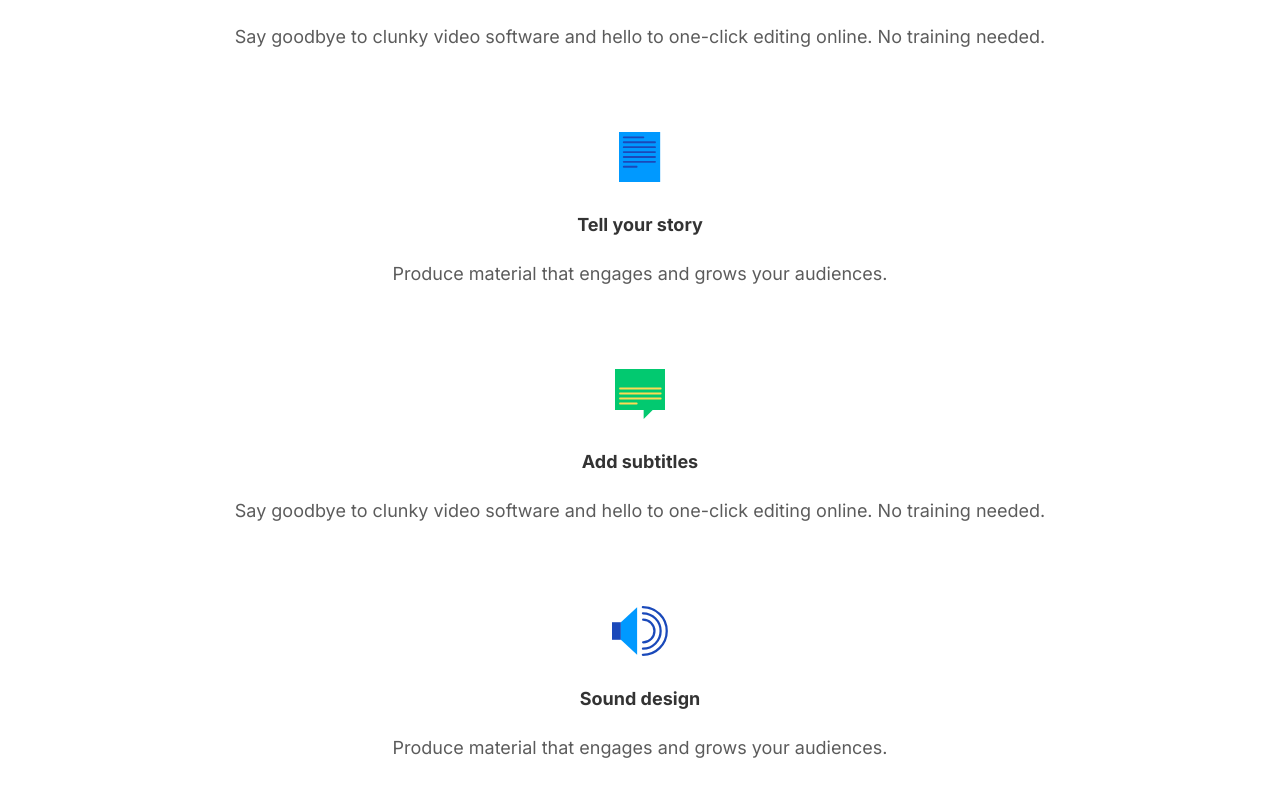
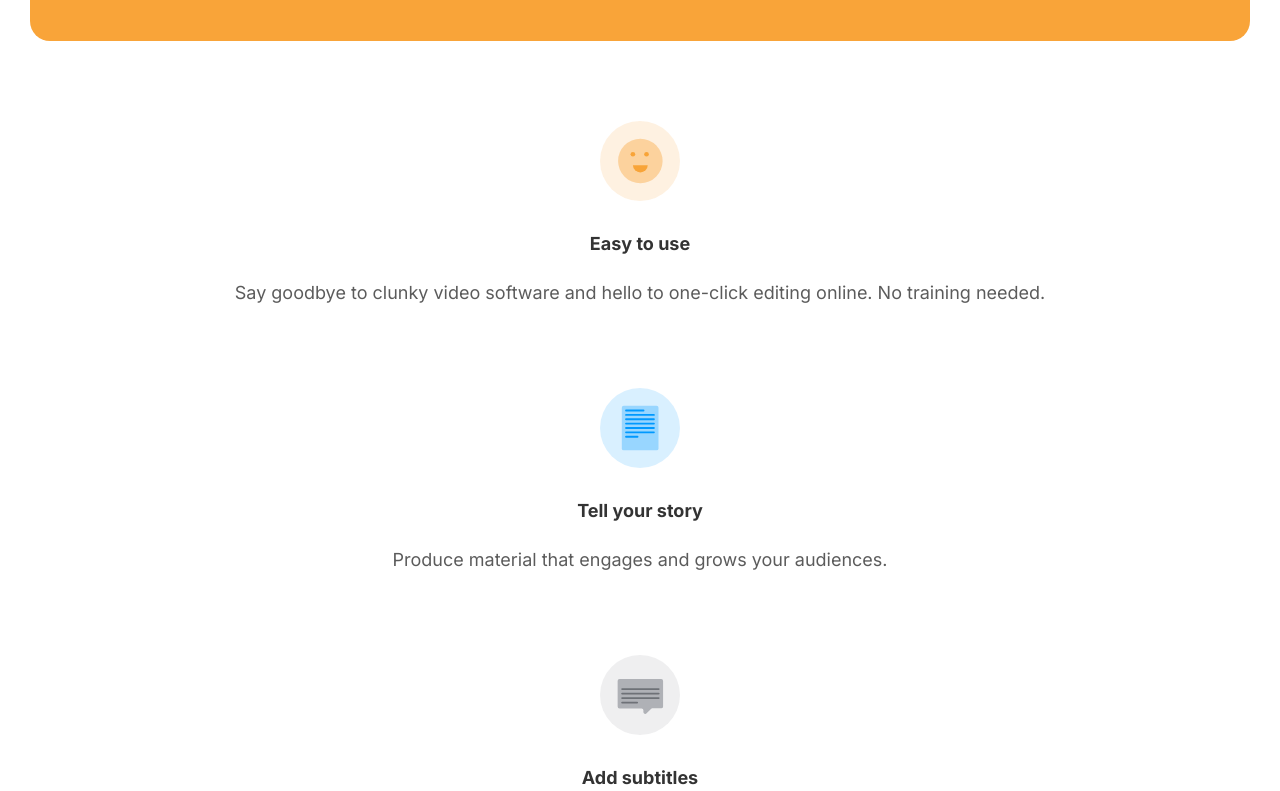
Before and after one commit to chrisprodev/lading_page, a Next.js app: page / in a window 1280 px wide. Shown: the part 2949-3740 px from the top of the page. Built offline with nearby package versions, Linux system fonts and the light colour scheme.

Commit message:
Update Assets

```diff
--- a/constants/data.js
+++ b/constants/data.js
@@ -66,6 +66,9 @@ export const logosData = [
 
 export const features = [
   {
+    image: "banner_01",
+    width: 914,
+    height: 1138,
     color: "orange",
     mainTitle: "The Ultimate Creative Solution",
     mainDesc:
@@ -75,20 +78,41 @@ export const features = [
         icon: (
           <svg
             id="Layer_1"
-            data-name="Layer 1"
             xmlns="http://www.w3.org/2000/svg"
-            viewBox="0 0 81.52 81.52"
+            viewBox="0 0 127.67 127.67"
           >
-            <circle
-              cx="40.76"
-              cy="40.76"
-              r="40.76"
+            <g style={{ opacity: "0.15" }}>
+              <circle
+                cx="63.83"
+                cy="63.83"
+                r="63.83"
+                style={{ fill: "#f8a438" }}
+              />
+            </g>
+            <g style={{ opacity: "0.4" }}>
+              <circle
+                cx="64.38"
+                cy="63.87"
+                r="35.52"
+                style={{ fill: "#f8a438" }}
+              />
+            </g>
+            <path
+              d="M77.34,71.74a11.84,11.84,0,0,1-23.67,0"
+              transform="translate(-1.12 -1.22)"
               style={{ fill: "#f8a438" }}
             />
-            <path
-              d="M50.23,77a27,27,0,0,0,27-27H23.26A27,27,0,0,0,50.23,77Z"
-              transform="translate(-9.47 -9.3)"
-              style={{ fill: "#ffda54" }}
+            <circle
+              cx="52.47"
+              cy="53.13"
+              r="3.72"
+              style={{ fill: "#f8a438" }}
+            />
+            <circle
+              cx="74.26"
+              cy="53.13"
+              r="3.72"
+              style={{ fill: "#f8a438" }}
             />
           </svg>
         ),
@@ -99,97 +123,113 @@ export const features = [
         icon: (
           <svg
             id="Layer_1"
-            data-name="Layer 1"
             xmlns="http://www.w3.org/2000/svg"
-            viewBox="0 0 67.14 81.52"
+            viewBox="0 0 127.67 127.67"
           >
-            <rect width="67.14" height="81.52" style={{ fill: "#09f" }} />
+            <g style={{ opacity: "0.15" }}>
+              <circle
+                cx="63.83"
+                cy="63.83"
+                r="63.83"
+                style={{ fill: "#09f" }}
+              />
+            </g>
+            <g style={{ opacity: "0.3" }}>
+              <rect
+                x="34.82"
+                y="28.35"
+                width="58.52"
+                height="71.05"
+                rx="3"
+                style={{ fill: "#09f" }}
+              />
+            </g>
             <line
-              x1="7.73"
-              y1="8.7"
-              x2="39.75"
-              y2="8.7"
+              x1="41.55"
+              y1="35.93"
+              x2="69.46"
+              y2="35.93"
               style={{
                 fill: "none",
-                stroke: "#1a49ba",
+                stroke: "#09f",
                 strokeLinecap: "round",
                 strokeLinejoin: "round",
                 strokeWidth: "3px",
               }}
             />
             <line
-              x1="7.73"
-              y1="16.7"
-              x2="58.75"
-              y2="16.7"
+              x1="41.55"
+              y1="42.91"
+              x2="86.02"
+              y2="42.91"
               style={{
                 fill: "none",
-                stroke: "#1a49ba",
+                stroke: "#09f",
                 strokeLinecap: "round",
                 strokeLinejoin: "round",
                 strokeWidth: "3px",
               }}
             />
             <line
-              x1="7.73"
-              y1="24.7"
-              x2="58.75"
-              y2="24.7"
+              x1="41.55"
+              y1="49.88"
+              x2="86.02"
+              y2="49.88"
               style={{
                 fill: "none",
-                stroke: "#1a49ba",
+                stroke: "#09f",
                 strokeLinecap: "round",
                 strokeLinejoin: "round",
                 strokeWidth: "3px",
               }}
             />
             <line
-              x1="7.73"
-              y1="32.7"
-              x2="58.75"
-              y2="32.7"
+              x1="41.55"
+              y1="56.85"
+              x2="86.02"
+              y2="56.85"
               style={{
                 fill: "none",
-                stroke: "#1a49ba",
+                stroke: "#09f",
                 strokeLinecap: "round",
                 strokeLinejoin: "round",
                 strokeWidth: "3px",
               }}
             />
             <line
-              x1="7.73"
-              y1="40.7"
-              x2="58.75"
-              y2="40.7"
+              x1="41.55"
+              y1="63.82"
+              x2="86.02"
+              y2="63.82"
               style={{
                 fill: "none",
-                stroke: "#1a49ba",
+                stroke: "#09f",
                 strokeLinecap: "round",
                 strokeLinejoin: "round",
                 strokeWidth: "3px",
               }}
             />
             <line
-              x1="7.73"
-              y1="48.7"
-              x2="58.75"
-              y2="48.7"
+              x1="41.55"
+              y1="70.8"
+              x2="86.02"
+              y2="70.8"
               style={{
                 fill: "none",
-                stroke: "#1a49ba",
+                stroke: "#09f",
                 strokeLinecap: "round",
                 strokeLinejoin: "round",
                 strokeWidth: "3px",
               }}
             />
             <line
-              x1="7.73"
-              y1="56.7"
-              x2="28.75"
-              y2="56.7"
+              x1="41.55"
+              y1="77.77"
+              x2="59.88"
+              y2="77.77"
               style={{
                 fill: "none",
-                stroke: "#1a49ba",
+                stroke: "#09f",
                 strokeLinecap: "round",
                 strokeLinejoin: "round",
                 strokeWidth: "3px",
@@ -204,61 +244,71 @@ export const features = [
         icon: (
           <svg
             id="Layer_1"
-            data-name="Layer 1"
             xmlns="http://www.w3.org/2000/svg"
-            viewBox="0 0 81.37 80.43"
+            viewBox="0 0 127.67 127.67"
           >
-            <polygon
-              points="81.37 0 0 0 0 65.87 46.11 65.87 46.11 80.43 60.66 65.87 81.37 65.87 81.37 0"
-              style={{ fill: "#02c970" }}
-            />
+            <g style={{ opacity: "0.07" }}>
+              <circle
+                cx="63.83"
+                cy="63.83"
+                r="63.83"
+                style={{ fill: "#1e2432" }}
+              />
+            </g>
+            <g style={{ opacity: "0.3" }}>
+              <path
+                d="M98.88,40.14H32.35a3,3,0,0,0-3,3V83.85a3,3,0,0,0,3,3h35.1a3,3,0,0,1,3,3v2.74a3,3,0,0,0,5.12,2.12l7-7a3,3,0,0,1,2.12-.88H98.88a3,3,0,0,0,3-3V43.14A3,3,0,0,0,98.88,40.14Z"
+                transform="translate(-1.21 -1.66)"
+                style={{ fill: "#1e2432" }}
+              />
+            </g>
             <line
-              x1="8.09"
-              y1="31.28"
-              x2="73.47"
-              y2="31.28"
+              x1="35.35"
+              y1="54.37"
+              x2="93.62"
+              y2="54.37"
               style={{
                 fill: "none",
-                stroke: "#ffda54",
+                stroke: "#6e7177",
                 strokeLinecap: "round",
                 strokeLinejoin: "round",
                 strokeWidth: "3px",
               }}
             />
             <line
-              x1="8.09"
-              y1="39.35"
-              x2="73.47"
-              y2="39.35"
+              x1="35.35"
+              y1="61.56"
+              x2="93.62"
+              y2="61.56"
               style={{
                 fill: "none",
-                stroke: "#ffda54",
+                stroke: "#6e7177",
                 strokeLinecap: "round",
                 strokeLinejoin: "round",
                 strokeWidth: "3px",
               }}
             />
             <line
-              x1="8.09"
-              y1="47.42"
-              x2="73.47"
-              y2="47.42"
+              x1="35.35"
+              y1="68.76"
+              x2="93.62"
+              y2="68.76"
               style={{
                 fill: "none",
-                stroke: "#ffda54",
+                stroke: "#6e7177",
                 strokeLinecap: "round",
                 strokeLinejoin: "round",
                 strokeWidth: "3px",
               }}
             />
             <line
-              x1="8.09"
-              y1="55.5"
-              x2="34.9"
-              y2="55.5"
+              x1="35.35"
+              y1="75.95"
+              x2="59.24"
+              y2="75.95"
               style={{
                 fill: "none",
-                stroke: "#ffda54",
+                stroke: "#6e7177",
                 strokeLinecap: "round",
                 strokeLinejoin: "round",
                 strokeWidth: "3px",
@@ -273,48 +323,54 @@ export const features = [
         icon: (
           <svg
             id="Layer_1"
-            data-name="Layer 1"
             xmlns="http://www.w3.org/2000/svg"
-            viewBox="0 0 74.1 66.3"
+            viewBox="0 0 127.67 127.67"
           >
+            <circle
+              cx="63.83"
+              cy="63.83"
+              r="63.83"
+              style={{ fill: "#f4d150", opacity: "0.15" }}
+            />
             <rect
-              y="21.5"
+              x="27.58"
+              y="52.17"
               width="11.78"
               height="23.3"
-              style={{ fill: "#1a49ba" }}
+              style={{ fill: "#f4d150" }}
             />
             <polygon
-              points="11.78 44.8 33.28 64.8 33.28 1.5 11.78 21.5 11.78 44.8"
-              style={{ fill: "#09f" }}
+              points="39.36 75.47 60.85 95.47 60.85 32.17 39.36 52.17 39.36 75.47"
+              style={{ fill: "#f4d150" }}
             />
             <path
-              d="M55,35a15,15,0,1,1,0,30"
-              transform="translate(-13.7 -16.85)"
+              d="M70.07,50.47a15,15,0,0,1,0,30"
+              transform="translate(-1.21 -1.66)"
               style={{
                 fill: "none",
-                stroke: "#1a49ba",
+                stroke: "#f4d150",
                 strokeLinecap: "round",
                 strokeLinejoin: "round",
                 strokeWidth: "3px",
               }}
             />
             <path
-              d="M54.75,26.56a23.44,23.44,0,1,1,0,46.88"
-              transform="translate(-13.7 -16.85)"
+              d="M69.85,42a23.44,23.44,0,1,1,0,46.88"
+              transform="translate(-1.21 -1.66)"
               style={{
                 fill: "none",
-                stroke: "#1a49ba",
+                stroke: "#f4d150",
                 strokeLinecap: "round",
                 strokeLinejoin: "round",
                 strokeWidth: "3px",
               }}
             />
             <path
-              d="M54.65,18.35a31.65,31.65,0,0,1,0,63.3"
-              transform="translate(-13.7 -16.85)"
+              d="M69.74,33.82a31.65,31.65,0,1,1,0,63.3"
+              transform="translate(-1.21 -1.66)"
               style={{
                 fill: "none",
-                stroke: "#1a49ba",
+                stroke: "#f4d150",
                 strokeLinecap: "round",
                 strokeLinejoin: "round",
                 strokeWidth: "3px",
@@ -328,28 +384,174 @@ export const features = [
     ],
   },
   {
+    image: "banner_02",
+    width: 906,
+    height: 1042,
     color: "blue",
     mainTitle: "Market your products",
     mainDesc:
       "Position your marketing team for rapid growth. Whether you have a video editor on staff who needs support or you are handling the creative on your own.",
     subFeats: [
       {
-        icon: "",
+        icon: (
+          <svg
+            id="Layer_1"
+            xmlns="http://www.w3.org/2000/svg"
+            viewBox="0 0 127.67 127.67"
+          >
+            <circle
+              cx="63.83"
+              cy="63.83"
+              r="63.83"
+              style={{ fill: "#fe585a", opacity: "0.15" }}
+            />
+            <rect
+              x="32.91"
+              y="35.23"
+              width="61.79"
+              height="58.99"
+              style={{ fill: "#fe585a", opacity: "0.3" }}
+            />
+            <rect
+              x="32.91"
+              y="35.23"
+              width="61.79"
+              height="17.87"
+              style={{ fill: "#fe585a" }}
+            />
+            <path
+              d="M59.21,80.36l6.29-5.89a18.23,18.23,0,0,0,1.74-1.79,4.44,4.44,0,0,0,.81-1.28,3.08,3.08,0,0,0,.22-1.17v0a2.43,2.43,0,0,0-.35-1.3A2.37,2.37,0,0,0,67,68a2.86,2.86,0,0,0-1.39-.33,3.33,3.33,0,0,0-1.61.38,2.77,2.77,0,0,0-1.51,2.43v.11H59v-.1a5.25,5.25,0,0,1,.85-3,5.78,5.78,0,0,1,2.34-2,7.61,7.61,0,0,1,3.36-.73,7.84,7.84,0,0,1,3.32.67,5.44,5.44,0,0,1,2.24,1.83,4.68,4.68,0,0,1,.8,2.69v0a5.07,5.07,0,0,1-.39,2A7.34,7.34,0,0,1,70.24,74a30.37,30.37,0,0,1-2.43,2.45l-5.16,4.7,1.43-2.5v2.5L62.66,80h9.5v3H59.21Z"
+              transform="translate(-1.21 -1.66)"
+              style={{ fill: "#fe585a" }}
+            />
+          </svg>
+        ),
         title: "Deliverables in Days",
         desc: "Designers ensures that you do not miss opportunities by delivering created by professional video editors.",
       },
       {
-        icon: "",
+        icon: (
+          <svg
+            id="Layer_1"
+            xmlns="http://www.w3.org/2000/svg"
+            viewBox="0 0 127.67 127.67"
+          >
+            <g style={{ opacity: "0.15" }}>
+              <circle
+                cx="63.83"
+                cy="63.83"
+                r="63.83"
+                style={{ fill: "#09f" }}
+              />
+            </g>
+            <g style={{ opacity: "0.15" }}>
+              <circle cx="64.05" cy="63.9" r="36.97" style={{ fill: "#09f" }} />
+            </g>
+            <g style={{ opacity: "0.15" }}>
+              <circle cx="64.05" cy="63.9" r="32.39" style={{ fill: "#09f" }} />
+            </g>
+            <circle cx="64.05" cy="63.9" r="4.54" style={{ fill: "#09f" }} />
+            <rect
+              x="71.04"
+              y="61.76"
+              width="15.87"
+              height="3.8"
+              rx="1.9"
+              style={{ fill: "#09f" }}
+            />
+            <rect
+              x="54.25"
+              y="46.25"
+              width="22.02"
+              height="3.8"
+              rx="1.9"
+              transform="translate(15.9 111.75) rotate(-90)"
+              style={{ fill: "#09f" }}
+            />
+          </svg>
+        ),
         title: "Time Savings",
         desc: "You can request new videos, ask for revisions through an intuitive and engaging portal.",
       },
       {
-        icon: "",
+        icon: (
+          <svg
+            id="Layer_1"
+            xmlns="http://www.w3.org/2000/svg"
+            viewBox="0 0 127.67 127.67"
+          >
+            <circle
+              cx="63.83"
+              cy="63.83"
+              r="63.83"
+              style={{ fill: "#02cd73", opacity: "0.15" }}
+            />
+            <path
+              d="M65.49,34.17h0A3.85,3.85,0,0,1,69.34,38v.31c5.19.88,10.29,3.33,12.9,8a3.91,3.91,0,0,1-3.08,5.74h0a4,4,0,0,1-3.8-1.95,8.7,8.7,0,0,0-6-3.93V61.94c8.34.31,16,4.55,16,14.5,0,10.88-7.71,14.58-16,16.12v.85a3.85,3.85,0,0,1-3.85,3.86h0a3.86,3.86,0,0,1-3.86-3.86v-.85c-5.32-.91-10.77-4-13.66-8.88a3.86,3.86,0,0,1,3.32-5.86h0a3.76,3.76,0,0,1,3.3,1.88,12.21,12.21,0,0,0,7,5.46V68.88C49.21,70.11,41.73,55.53,49.29,45.2a19.1,19.1,0,0,1,12.34-6.87V38A3.85,3.85,0,0,1,65.49,34.17ZM55.31,49.67A7.27,7.27,0,0,0,61.63,61V46.12c-2.47.62-4.86,1.7-6.25,3.55Zm14,35.49c10.11.3,11.73-16.2,0-15.43Z"
+              transform="translate(-1.21 -1.66)"
+              style={{ fill: "#02cd73" }}
+            />
+          </svg>
+        ),
         title: "Cost Efficiency",
         desc: "Say goodbye to clunky video software and hello to one-click editing online. No training needed.",
       },
       {
-        icon: "",
+        icon: (
+          <svg
+            id="Layer_1"
+            xmlns="http://www.w3.org/2000/svg"
+            viewBox="0 0 127.67 127.67"
+          >
+            <g style={{ opacity: "0.15" }}>
+              <circle
+                cx="63.83"
+                cy="63.83"
+                r="63.83"
+                style={{ fill: "#f8a438" }}
+              />
+            </g>
+            <path
+              d="M34.07,37.42l1.24,2.51a1.54,1.54,0,0,0,1.16.84l2.77.41a1.55,1.55,0,0,1,.86,2.64l-2,2a1.53,1.53,0,0,0-.45,1.37l.47,2.76a1.55,1.55,0,0,1-2.24,1.64L33.4,50.23a1.59,1.59,0,0,0-1.44,0l-2.48,1.31a1.55,1.55,0,0,1-2.25-1.64l.47-2.76a1.55,1.55,0,0,0-.44-1.37l-2-2a1.55,1.55,0,0,1,.86-2.64l2.77-.41a1.55,1.55,0,0,0,1.17-.84l1.24-2.51A1.55,1.55,0,0,1,34.07,37.42Z"
+              transform="translate(-1.21 -1.66)"
+              style={{ fill: "#f8a438" }}
+            />
+            <rect
+              x="47.32"
+              y="38.48"
+              width="54.52"
+              height="8"
+              rx="4"
+              style={{ fill: "#f8a438" }}
+            />
+            <path
+              d="M34.07,58.79l1.24,2.52a1.54,1.54,0,0,0,1.16.84l2.77.41a1.55,1.55,0,0,1,.86,2.64l-2,2a1.53,1.53,0,0,0-.45,1.37l.47,2.76a1.54,1.54,0,0,1-2.24,1.63l-2.48-1.3a1.53,1.53,0,0,0-1.44,0l-2.48,1.3a1.55,1.55,0,0,1-2.25-1.63l.47-2.76a1.55,1.55,0,0,0-.44-1.37l-2-2a1.55,1.55,0,0,1,.86-2.64l2.77-.41a1.55,1.55,0,0,0,1.17-.84l1.24-2.52A1.55,1.55,0,0,1,34.07,58.79Z"
+              transform="translate(-1.21 -1.66)"
+              style={{ fill: "#f8a438" }}
+            />
+            <rect
+              x="47.32"
+              y="59.86"
+              width="54.52"
+              height="8"
+              rx="4"
+              style={{ fill: "#f8a438" }}
+            />
+            <path
+              d="M34.07,80.17l1.24,2.51a1.53,1.53,0,0,0,1.16.85l2.77.4a1.55,1.55,0,0,1,.86,2.64l-2,2a1.52,1.52,0,0,0-.45,1.37l.47,2.76a1.54,1.54,0,0,1-2.24,1.63L33.4,93A1.53,1.53,0,0,0,32,93l-2.48,1.3a1.55,1.55,0,0,1-2.25-1.63l.47-2.76a1.54,1.54,0,0,0-.44-1.37l-2-2a1.55,1.55,0,0,1,.86-2.64l2.77-.4a1.54,1.54,0,0,0,1.17-.85l1.24-2.51A1.55,1.55,0,0,1,34.07,80.17Z"
+              transform="translate(-1.21 -1.66)"
+              style={{ fill: "#f8a438" }}
+            />
+            <rect
+              x="47.32"
+              y="81.24"
+              width="54.52"
+              height="8"
+              rx="4"
+              style={{ fill: "#f8a438" }}
+            />
+          </svg>
+        ),
         title: "Unmatched Skills",
         desc: "Our team has video editors with over 10 years of experience.",
       },
--- a/pages/index.js
+++ b/pages/index.js
@@ -16,6 +16,7 @@ import {
   testimonials,
 } from "../constants/data";
 import banner_01 from "../public/banner_01@2x.png";
+import banner_02 from "../public/banner_02@2x.png";
 
 const Home = () => {
   const [menu, showMenu] = useState(false);
@@ -81,11 +82,15 @@ const Home = () => {
                       <VideoContainer bg={feature.color}>
                         <div className="image-holder">
                           <Image
-                            src={banner_01}
+                            src={
+                              feature.image === "banner_01"
+                                ? banner_01
+                                : banner_02
+                            }
                             alt={feature.mainTitle}
                             layout="responsive"
-                            width={800}
-                            height={1098}
+                            width={feature.width}
+                            height={feature.height}
                           />
                         </div>
                       </VideoContainer>
@@ -352,7 +357,7 @@ const VideoContainer = styled.span`
 
   .image-holder {
     padding: 8rem;
-    width: 50%;
+    width: 70%;
   }
 
   @media only screen and (max-width: 1340px) {
@@ -376,7 +381,7 @@ const MiniFeatures = styled.div`
     max-width: 28rem;
 
     svg {
-      height: 5rem;
+      height: 8rem;
       margin-bottom: 3rem;
     }
 
```
Also changed, not shown: public/banner_01@2x.png, public/banner_02@2x.png (added).
